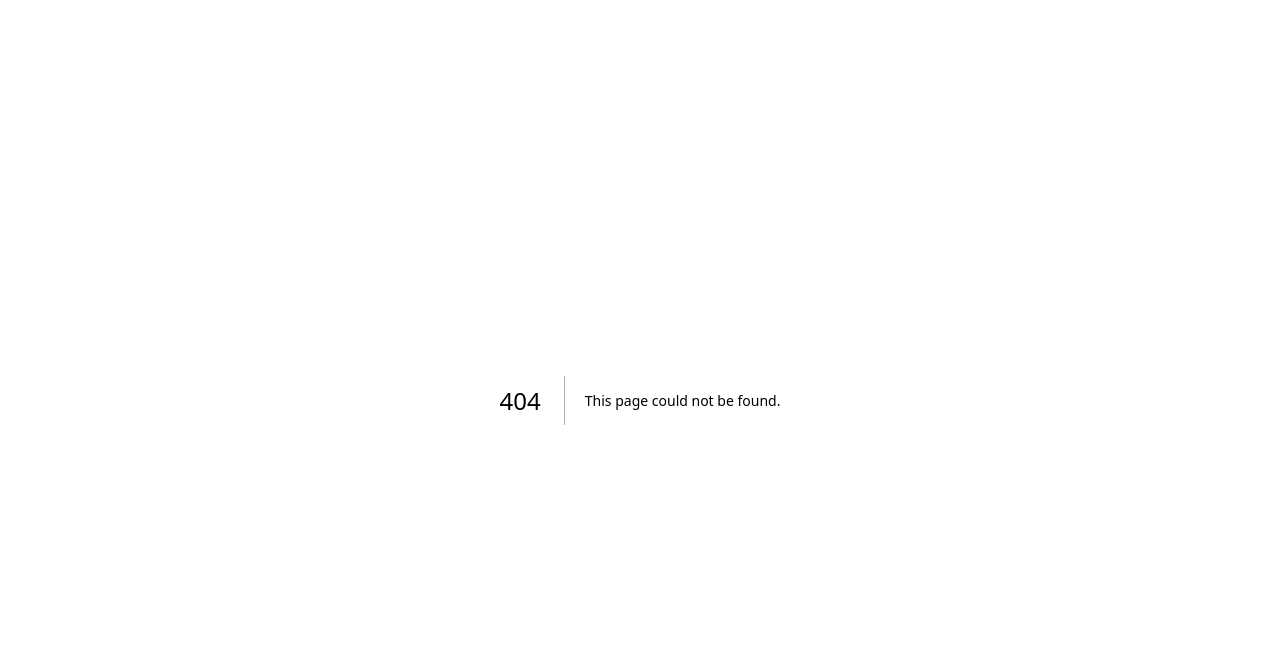
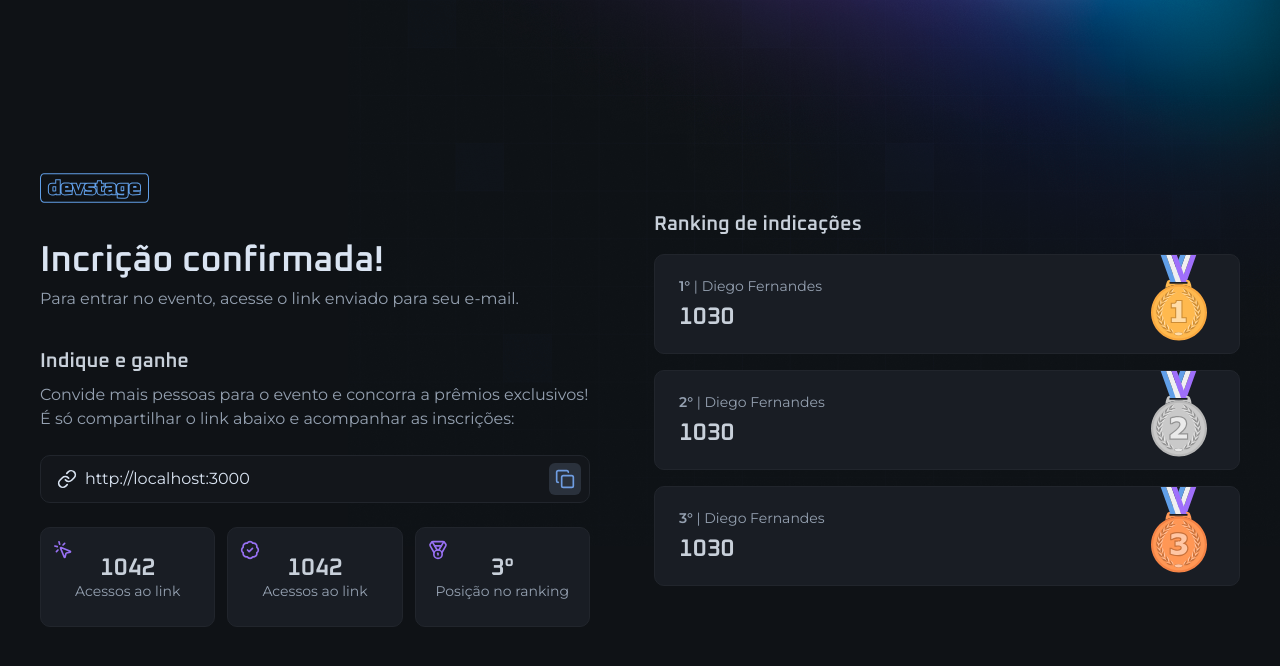
Before and after one commit to MatheusKamer/nlw-connect, a Next.js app: page /invite in a window 1280 px wide. Before the commit this address had no page. Shown: the top 666 px of the page. Built offline with nearby package versions, Linux system fonts and the light colour scheme.

Commit message:
feat: integrate tailwind-merge and enhance layout structure for improved styling

```diff
--- a/package.json
+++ b/package.json
@@ -15,6 +15,7 @@
     "postcss": "^8.5.2",
     "react": "^19.0.0",
     "react-dom": "^19.0.0",
+    "tailwind-merge": "^3.0.1",
     "tailwindcss": "^4.0.6"
   },
   "devDependencies": {
--- /dev/null
+++ b/src/app/invite/page.tsx
@@ -0,0 +1,136 @@
+import { IconButton } from '@/components/icon-button'
+import { InputField, InputIcon, InputRoot } from '@/components/input'
+import { BadgeCheck, Copy, Link, Medal, MousePointerClick } from 'lucide-react'
+import Image from 'next/image'
+
+import logo from '../../assets/logo.svg'
+import cooper from '../../assets/medal-cooper.svg'
+import gold from '../../assets/medal-gold.svg'
+import silver from '../../assets/medal-silver.svg'
+
+export default function InvitePage() {
+  return (
+    <div className="min-h-dvh flex items-center justify-between gap-16 flex-col md:flex-row">
+      <div className="flex flex-col gap-10 w-full max-w-[550px]">
+        <Image src={logo} alt="Logo" width={108.5} height={30} />
+
+        <div className="space-y-2">
+          <h1 className="text-4xl font-semibold font-heading text-gray-100 leading-none">
+            Incrição confirmada!
+          </h1>
+          <p className="text-gray-300">
+            Para entrar no evento, acesse o link enviado para seu e-mail.
+          </p>
+        </div>
+        <div className="space-y-6">
+          <div className="space-y-3">
+            <h2 className="text-gray-200 text-xl font-heading font-semibold leading-none">
+              Indique e ganhe
+            </h2>
+            <p className="text-gray-300">
+              Convide mais pessoas para o evento e concorra a prêmios
+              exclusivos! É só compartilhar o link abaixo e acompanhar as
+              inscrições:
+            </p>
+          </div>
+
+          <InputRoot>
+            <InputIcon>
+              <Link className="size-5" />
+            </InputIcon>
+
+            <InputField readOnly defaultValue="http://localhost:3000" />
+
+            <IconButton className="-mr-2">
+              <Copy className="size-5" />
+            </IconButton>
+          </InputRoot>
+
+          <div className="grid gap-3 md:grid-cols-3">
+            <div className="relative bg-gray-700 border border-gray-600 px-4 py-7 flex flex-col items-center justify-center gap-1 rounded-xl">
+              <span className="font-heading text-2xl font-semibold text-gray-200 leading-none">
+                1042
+              </span>
+              <span className="text-sm text-gray-300 leading-none text-center">
+                Acessos ao link
+              </span>
+
+              <MousePointerClick className="absolute top-3 left-3 size-5 text-purple" />
+            </div>
+            <div className="relative bg-gray-700 border border-gray-600 px-4 py-7 flex flex-col items-center justify-center gap-1 rounded-xl">
+              <span className="font-heading text-2xl font-semibold text-gray-200 leading-none">
+                1042
+              </span>
+              <span className="text-sm text-gray-300 leading-none text-center">
+                Acessos ao link
+              </span>
+
+              <BadgeCheck className="absolute top-3 left-3 size-5 text-purple" />
+            </div>
+            <div className="relative bg-gray-700 border border-gray-600 px-4 py-7 flex flex-col items-center justify-center gap-1 rounded-xl">
+              <span className="font-heading text-2xl font-semibold text-gray-200 leading-none">
+                3°
+              </span>
+              <span className="text-sm text-gray-300 leading-none text-center">
+                Posição no ranking
+              </span>
+
+              <Medal className="absolute top-3 left-3 size-5 text-purple" />
+            </div>
+          </div>
+        </div>
+      </div>
+
+      <div className="w-full max-w-[440] space-y-5">
+        <h2 className="text-gray-200 text-xl font-heading font-semibold leading-none">
+          Ranking de indicações
+        </h2>
+
+        <div className="space-y-4">
+          <div className="relative rounded-xl bg-gray-700 border border-gray-600 p-6 flex flex-col justify-center gap-3">
+            <span className="text-sm text-gray-300 leading-none">
+              <span className="font-semibold">1°</span> | Diego Fernandes
+            </span>
+            <span className="font-heading text-2xl font-semibold text-gray-200 leading-none">
+              1030
+            </span>
+
+            <Image
+              className="absolute top-0 right-8"
+              src={gold}
+              alt="Medalha de ouro"
+            />
+          </div>
+          <div className="relative rounded-xl bg-gray-700 border border-gray-600 p-6 flex flex-col justify-center gap-3">
+            <span className="text-sm text-gray-300 leading-none">
+              <span className="font-semibold">2°</span> | Diego Fernandes
+            </span>
+            <span className="font-heading text-2xl font-semibold text-gray-200 leading-none">
+              1030
+            </span>
+
+            <Image
+              className="absolute top-0 right-8"
+              src={silver}
+              alt="Medalha de ouro"
+            />
+          </div>
+          <div className="relative rounded-xl bg-gray-700 border border-gray-600 p-6 flex flex-col justify-center gap-3">
+            <span className="text-sm text-gray-300 leading-none">
+              <span className="font-semibold">3°</span> | Diego Fernandes
+            </span>
+            <span className="font-heading text-2xl font-semibold text-gray-200 leading-none">
+              1030
+            </span>
+
+            <Image
+              className="absolute top-0 right-8"
+              src={cooper}
+              alt="Medalha de ouro"
+            />
+          </div>
+        </div>
+      </div>
+    </div>
+  )
+}
--- a/src/app/layout.tsx
+++ b/src/app/layout.tsx
@@ -27,7 +27,9 @@
   return (
     <html lang="en" className={`${oxanium.variable} ${montserrat.variable}`}>
       <body className=" bg-gray-900 text-gray-100 antialiased bg-[url(/background.png)] bg-no-repeat md:bg-right-top bg-top">
-        {children}
+        <main className="max-w-[1240px] mx-auto px-5 py-8 md:py-0">
+          {children}
+        </main>
       </body>
     </html>
   )
--- a/src/app/page.tsx
+++ b/src/app/page.tsx
@@ -8,7 +8,6 @@
 
 export default function Home() {
   return (
-    <main className="max-w-[1240px] mx-auto px-5 py-8 md:py-0">
     <div className="min-h-dvh flex justify-center gap-16 flex-col">
       <div className="flex flex-col gap-8 items-center md:items-start">
         <Image src={logo} alt="Logo" width={108.5} height={30} />
@@ -64,6 +63,5 @@
         </form>
       </div>
     </div>
-    </main>
   )
 }
--- a/src/components/icon-button.tsx
+++ b/src/components/icon-button.tsx
@@ -1,11 +1,15 @@
 import { type ComponentProps, ReactNode } from 'react'
+import { twMerge } from 'tailwind-merge'
 
 interface IconButtonProps extends ComponentProps<'button'> {}
 
-export function IconButton({ ...props }: IconButtonProps) {
+export function IconButton({ className, ...props }: IconButtonProps) {
   return (
     <button
-      className="text-blue hover:bg-blue cursor-pointer rounded-md bg-gray-500 p-1.5 transition-colors duration-300 hover:text-gray-900"
+      className={twMerge(
+        'text-blue hover:bg-blue cursor-pointer rounded-md bg-gray-500 p-1.5 transition-colors duration-300 hover:text-gray-900',
+        className
+      )}
       {...props}
     />
   )
```
Also changed, not shown: 1 other file (tests, documents, lock files or other folders). Lines whose indentation alone changed are shown as unchanged.
